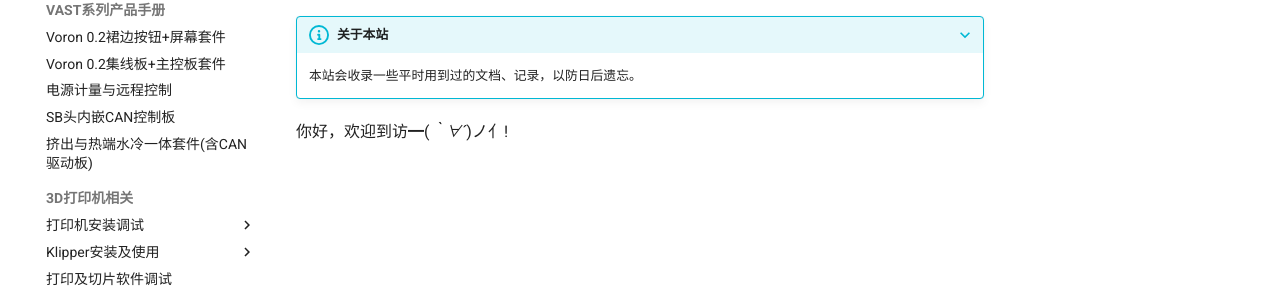
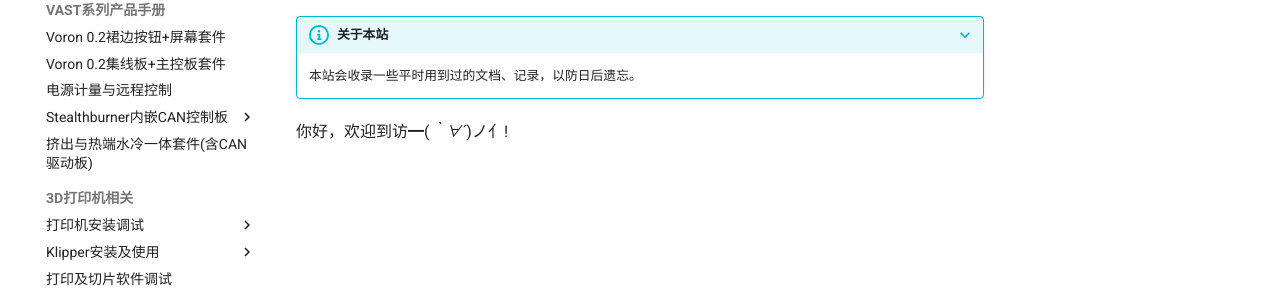
Before and after one commit to Samuel-0-0/docs, an MkDocs documentation site: the page built from docs/index.md, in a window 1280 px wide. Shown: the part 164-464 px from the top of the page. Built offline with MkDocs 1.6.1 and Material for MkDocs 9.7.7, drawn with Linux system fonts in a browser that asks for light colours; comment, search, counter and statistics services are not loaded; some of the changed lines change nothing that is shown.

Commit message:
Update mkdocs.yml

```diff
--- a/mkdocs.yml
+++ b/mkdocs.yml
@@ -13,7 +13,10 @@
       - Voron 0.2裙边按钮+屏幕套件: vast/v0_skirt/readme.md
       - Voron 0.2集线板+主控板套件: vast/v0_D4/readme.md
       - 电源计量与远程控制: vast/power/readme.md
-      - SB头内嵌CAN控制板: vast/sb_can/readme.md
+      - Stealthburner内嵌CAN控制板:
+        - 概述: vast/sb-can/index.md
+        - Canboot(可选): vast/sb-can/canboot.md
+        - Klipper: vast/sb-can/klipper.md
       - 挤出与热端水冷一体套件(含CAN驱动板): vast/water/readme.md
     - 3D打印机相关:
       - 打印机安装调试:
```
